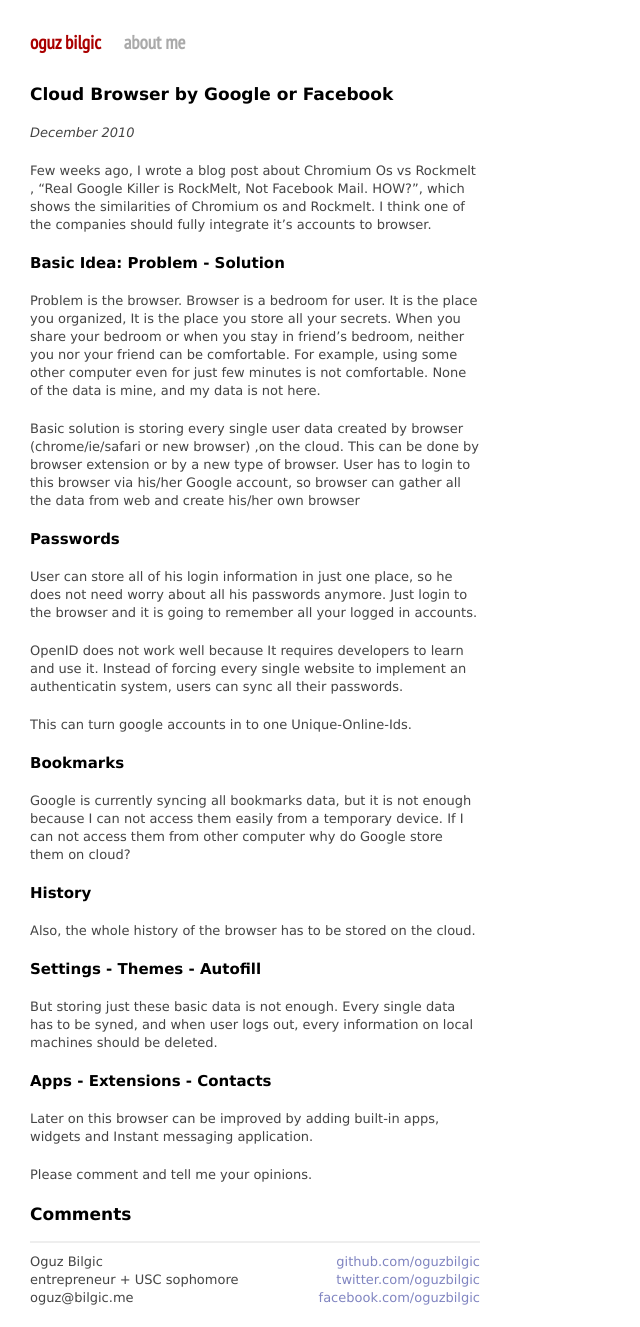
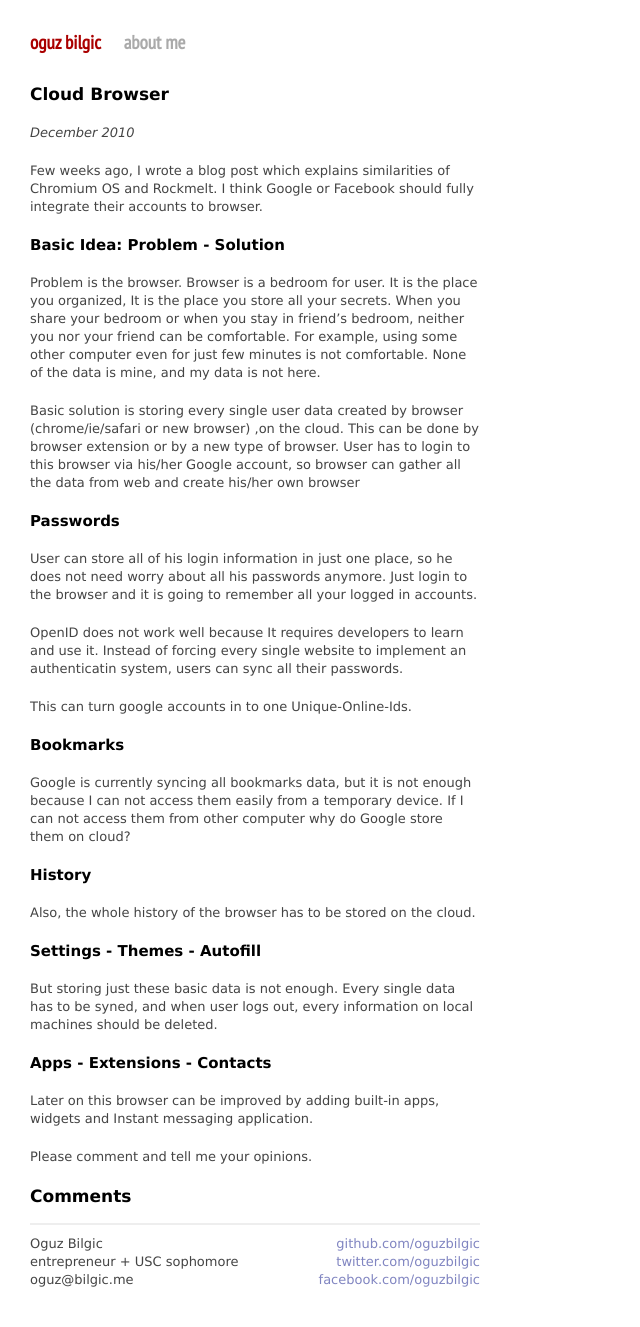
Before and after one commit to oguzbilgic/oguzbilgic.github.com, a Jekyll site: the page built from _posts/2010-12-02-cloud-browser.markdown, in a window 1280 px wide. Shown: the whole page, without its empty margins (0-640 px from the left). Built offline with Jekyll 4.4.1, drawn with Linux system fonts in a browser that asks for light colours; Markdown is read by kramdown in place of the engine named in the settings; comment, search, counter and statistics services are not loaded.

Commit message:
Shorten post title

```diff
--- a/_posts/2010-12-02-cloud-browser.markdown
+++ b/_posts/2010-12-02-cloud-browser.markdown
@@ -1,16 +1,15 @@
 ---
 layout: post
-title: Cloud Browser by Google or Facebook
+title: Cloud Browser
 ---
 
-# Cloud Browser by Google or Facebook
+# Cloud Browser
 
 _December 2010_
 
-Few weeks ago, I wrote a blog post about Chromium Os vs Rockmelt , “Real
-Google Killer is RockMelt, Not Facebook Mail. HOW?”, which shows the
-similarities of Chromium os and Rockmelt. I think one of the companies
-should fully integrate it’s accounts to browser.
+Few weeks ago, I wrote a blog post which explains similarities of Chromium OS
+and Rockmelt. I think Google or Facebook should fully integrate their accounts
+to browser.
 
 ## Basic Idea: Problem - Solution
 
```
